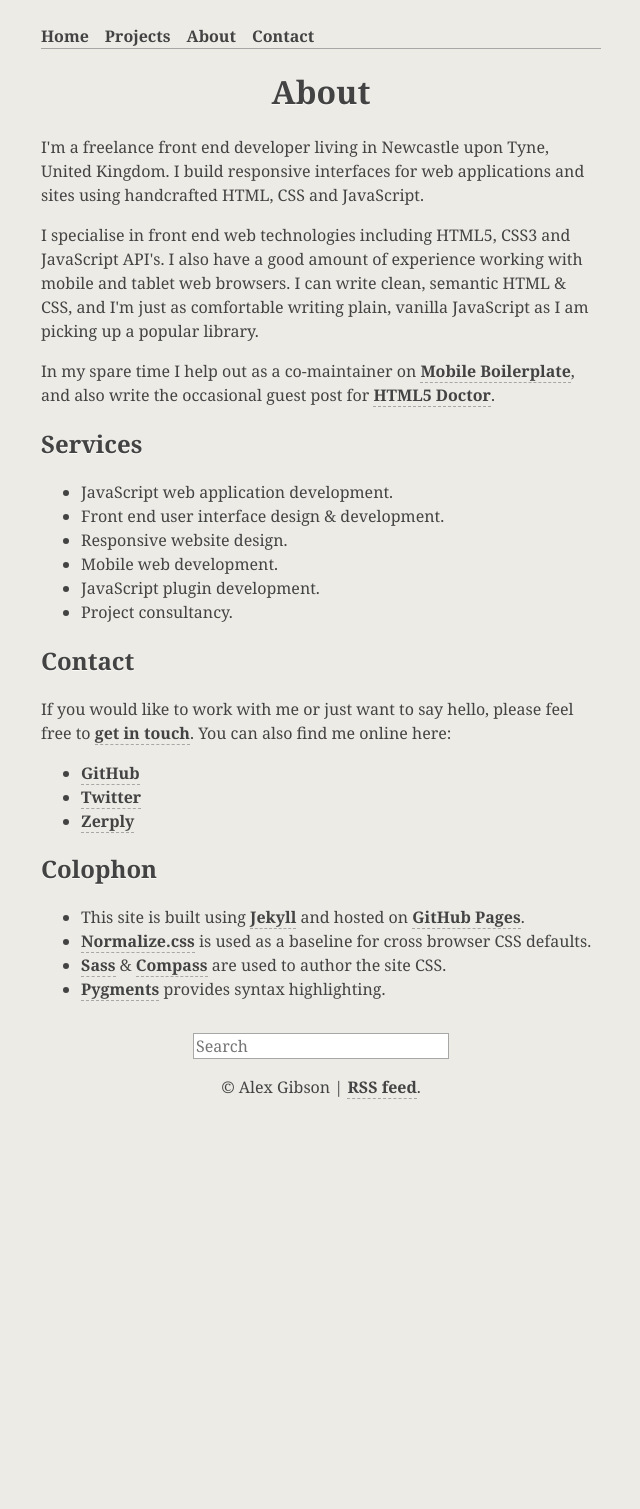
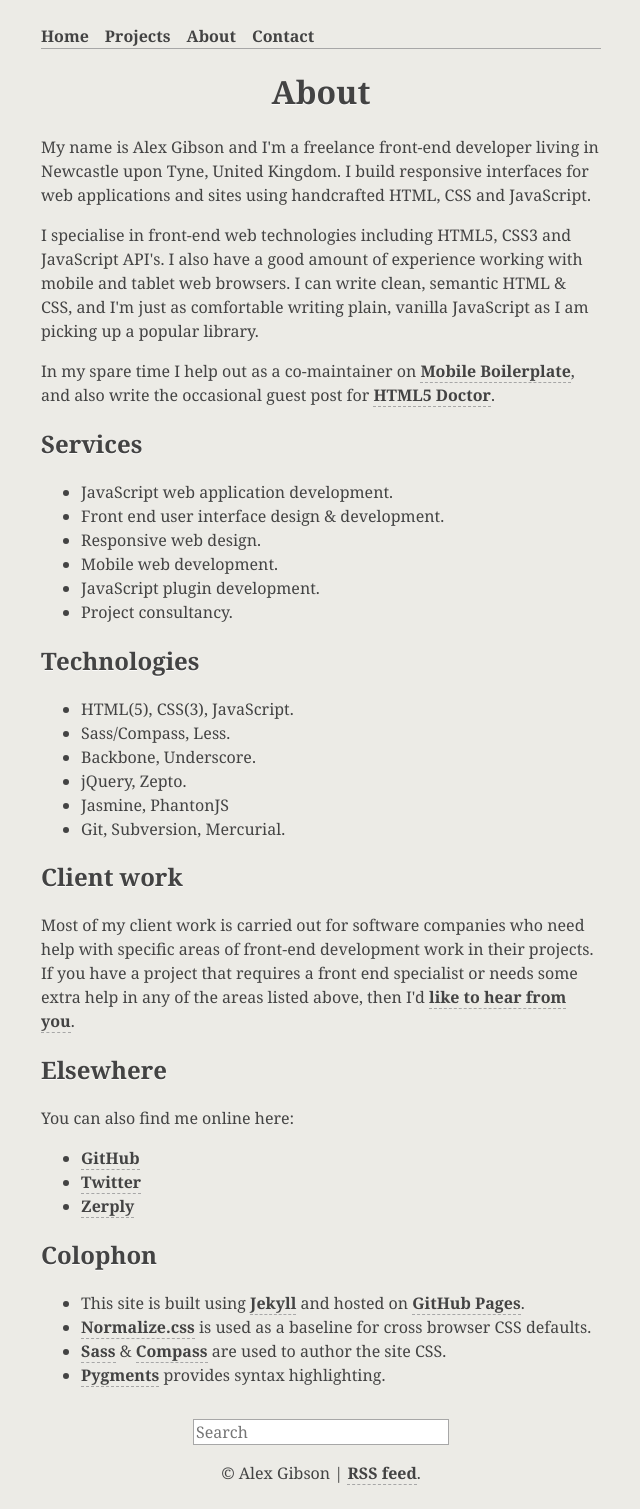
Before and after one commit to alexgibson/alxgbsn.co.uk, a Jekyll site: the page built from about/index.html, in a window 1280 px wide. Shown: the whole page, without its empty margins (319-959 px from the left). Built offline with Jekyll 4.4.1, drawn with Linux system fonts in a browser that asks for light colours; Markdown is read by kramdown in place of the engine named in the settings; before the commit the page ends 1123 px from its top, so only the background shows below that.

Commit message:
Update about page copy

```diff
--- a/about/index.html
+++ b/about/index.html
@@ -7,11 +7,11 @@
 
 <article role="main">
 	<p>
-		I'm a freelance front end developer living in Newcastle upon Tyne, United Kingdom. I build responsive interfaces for web applications and sites using handcrafted HTML, CSS and JavaScript.
+		My name is Alex Gibson and I'm a freelance front-end developer living in Newcastle upon Tyne, United Kingdom. I build responsive interfaces for web applications and sites using handcrafted HTML, CSS and JavaScript.
 	</p>
 
 	<p>
-		I specialise in front end web technologies including HTML5, CSS3 and JavaScript API's. I also have a good amount of experience working with mobile and tablet web browsers. I can write clean, semantic HTML &amp; CSS, and I'm just as comfortable writing plain, vanilla JavaScript as I am picking up a popular library.
+		I specialise in front-end web technologies including HTML5, CSS3 and JavaScript API's. I also have a good amount of experience working with mobile and tablet web browsers. I can write clean, semantic HTML &amp; CSS, and I'm just as comfortable writing plain, vanilla JavaScript as I am picking up a popular library.
 	</p>
 
 	<p>
@@ -23,16 +23,33 @@
 	<ul>
 		<li>JavaScript web application development.</li>
 		<li>Front end user interface design &amp; development.</li>
-		<li>Responsive website design.</li>
+		<li>Responsive web design.</li>
 		<li>Mobile web development.</li>
 		<li>JavaScript plugin development.</li>
 		<li>Project consultancy.</li>
 	</ul>
 
-	<h2>Contact</h2>
+	<h2>Technologies</h2>
+
+	<ul>
+		<li>HTML(5), CSS(3), JavaScript.</li>
+		<li>Sass/Compass, Less.</li>
+		<li>Backbone, Underscore.</li>
+		<li>jQuery, Zepto.</li>
+		<li>Jasmine, PhantonJS</li>
+		<li>Git, Subversion, Mercurial.</li>
+	</ul>
+
+	<h2>Client work</h2>
 
 	<p>
-		If you would like to work with me or just want to say hello, please feel free to <a href="{{ root }}/contact/">get in touch</a>. You can also find me online here:
+		Most of my client work is carried out for software companies who need help with specific areas of front-end development work in their projects. If you have a project that requires a front end specialist or needs some extra help in any of the areas listed above, then I'd <a href="{{ root }}/contact/">like to hear from you</a>.
+	</p>
+
+	<h2>Elsewhere</h2>
+
+	<p>
+		You can also find me online here:
 	</p>
 
 	<ul>
--- a/index.html
+++ b/index.html
@@ -12,7 +12,7 @@
     </p>
 
     <p>
-        Here you can <a href="{{ root }}/about/">read more about me</a>, check out my <a href="{{ root }}/projects/">project work</a>, and read my blog posts below. If you would like to make an enquiry, please feel free to <a href="{{ root }}/contact/">get in touch</a>.
+        Here you can read more <a href="{{ root }}/about/">about me</a>, check out my <a href="{{ root }}/projects/">project work</a>, and read my blog posts below. If you would like to make an enquiry, please feel free to <a href="{{ root }}/contact/">get in touch</a>.
     </p>
 
     <p>
```
Also changed, not shown: contact/index.html (+8 -2 lines), 5 other files.
